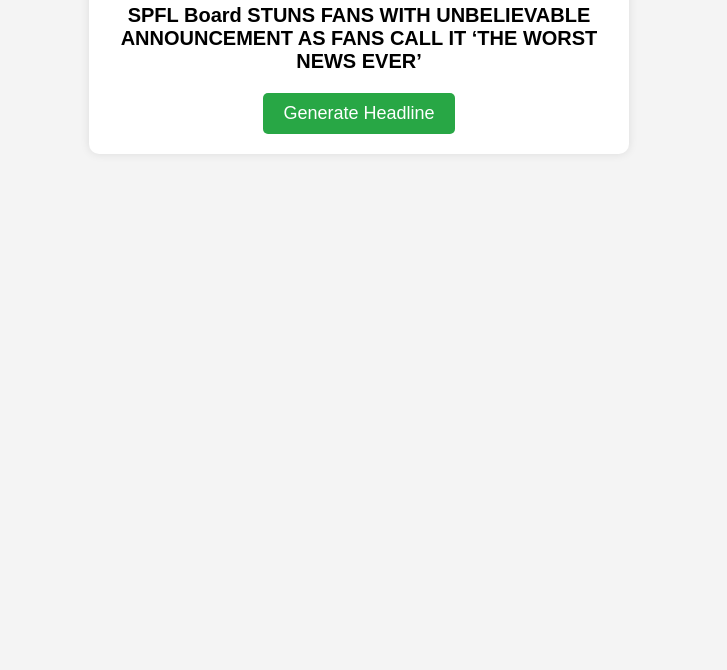
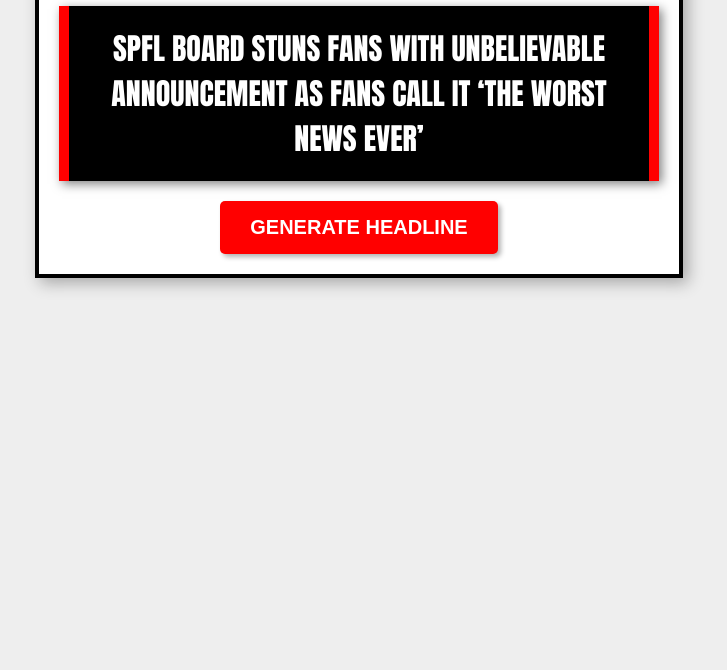
Before and after one commit to Mags98SF/scottishfootballheadlines, a plain HTML site: page index.html in a window 1280 px wide. Shown: the part 130-800 px from the top of the page, without its empty margins (281-1008 px from the left). Drawn offline with Linux system fonts and the light colour scheme.

Commit message:
Update styles.css

```diff
--- a/styles.css
+++ b/styles.css
@@ -1,40 +1,62 @@
+/* General Page Styling */
 body {
-    font-family: Arial, sans-serif;
+    font-family: 'Impact', 'Arial Black', sans-serif;
     text-align: center;
-    margin: 50px;
-    background-color: #f4f4f4;
+    margin: 0;
+    padding: 0;
+    background-color: #eee;
 }
 
+/* Newspaper-style Header */
+.header {
+    background-color: red;
+    color: white;
+    padding: 20px;
+    font-size: 40px;
+    font-weight: bold;
+    text-transform: uppercase;
+    text-shadow: 2px 2px 4px rgba(0, 0, 0, 0.5);
+}
+
+/* Main Container */
 .container {
     background: white;
     padding: 20px;
-    border-radius: 10px;
-    box-shadow: 0px 0px 10px rgba(0, 0, 0, 0.1);
-    max-width: 500px;
-    margin: auto;
+    margin: 20px auto;
+    border: 4px solid black;
+    box-shadow: 5px 5px 15px rgba(0, 0, 0, 0.3);
+    max-width: 600px;
 }
 
-h1 {
-    font-size: 24px;
-    margin-bottom: 10px;
+/* Tabloid-Style Headline */
+#headline {
+    font-size: 30px;
+    font-weight: bold;
+    text-transform: uppercase;
+    color: white;
+    background: black;
+    padding: 20px;
+    margin: 20px 0;
+    border-left: 10px solid red;
+    border-right: 10px solid red;
+    box-shadow: 3px 3px 10px rgba(0, 0, 0, 0.5);
 }
 
-p {
+/* Generate Button */
+button {
+    padding: 15px 30px;
     font-size: 20px;
     font-weight: bold;
-    margin: 20px 0;
-}
-
-button {
-    padding: 10px 20px;
-    font-size: 18px;
-    background-color: #28a745;
+    background-color: red;
     color: white;
     border: none;
     cursor: pointer;
+    text-transform: uppercase;
     border-radius: 5px;
+    box-shadow: 3px 3px 5px rgba(0, 0, 0, 0.3);
+    transition: background 0.3s ease;
 }
 
 button:hover {
-    background-color: #218838;
+    background-color: darkred;
 }
```
